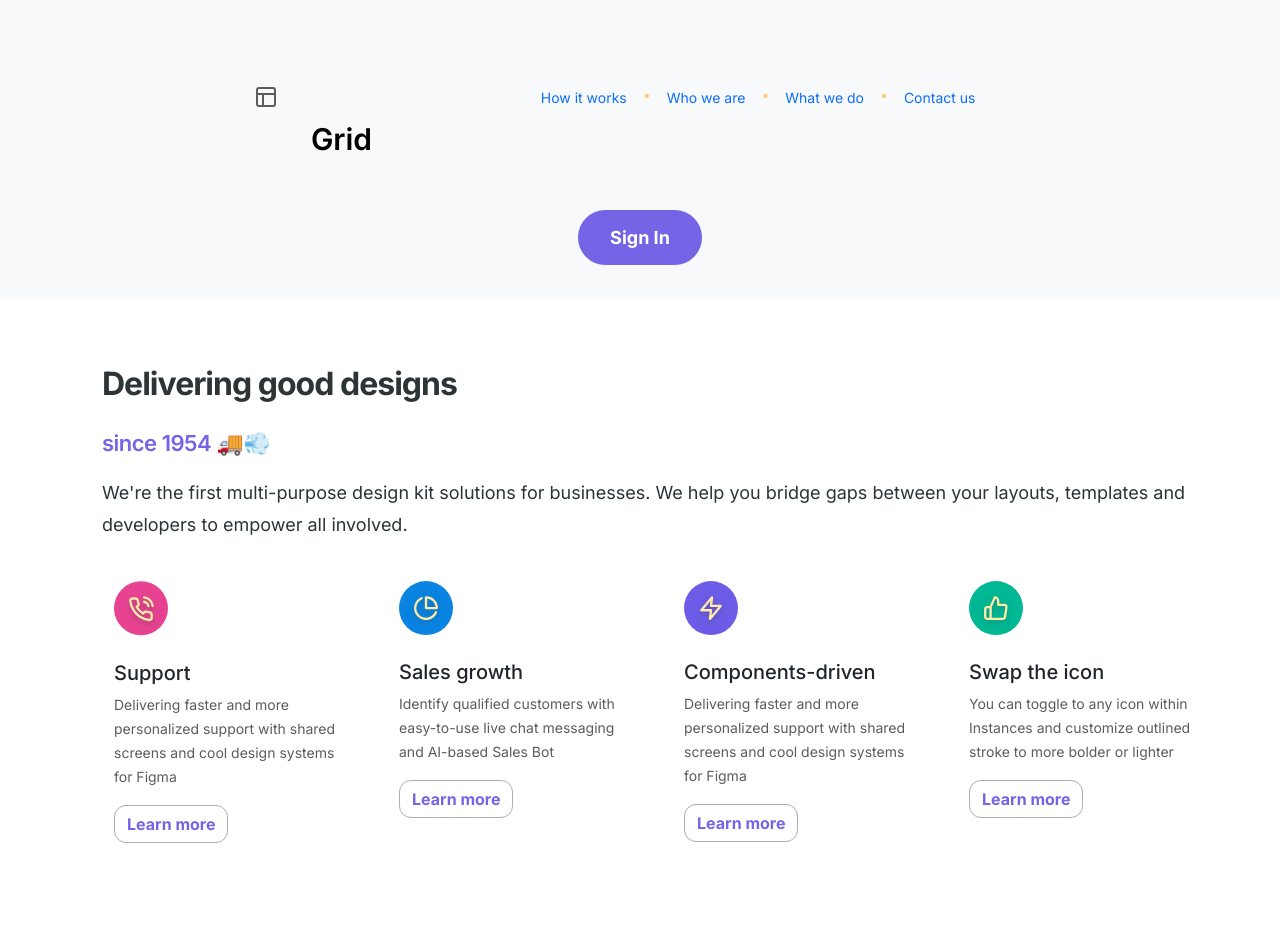
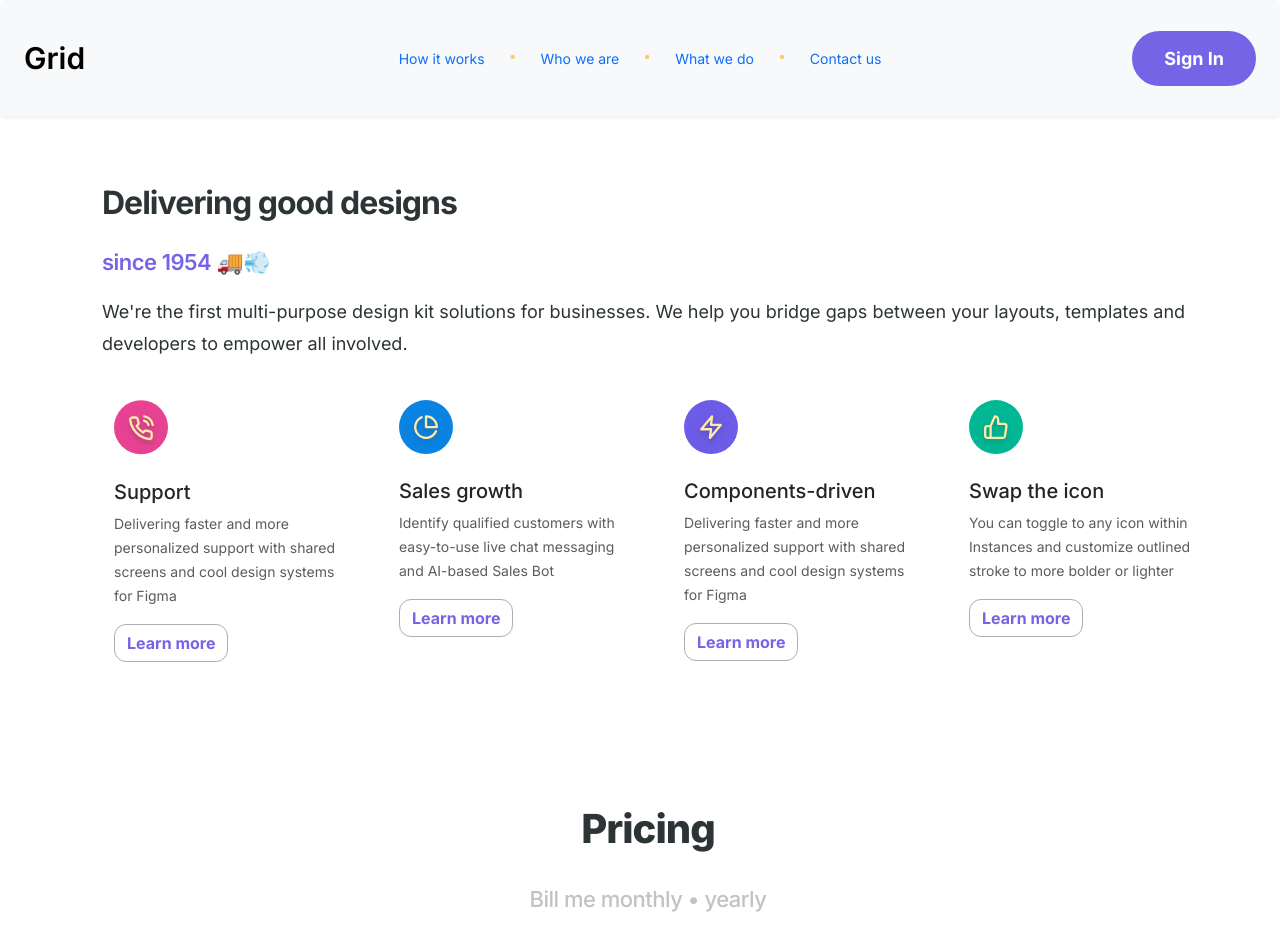
Before and after one commit to kezi9/Grid-Website, a website: page public/index.html in a window 1280 px wide. Shown: the top 926 px of the page. Drawn offline with nearby package versions, Linux system fonts and the light colour scheme.

Commit message:
Navbar Updated
not solved : icon disappear, mobile responsive .col-8 display not working.

```diff
--- a/public/index.html
+++ b/public/index.html
@@ -26,51 +26,52 @@
 <body>
     <!-- Main Nav -->
     <header>
-        <nav class="navbar navbar-expand-lg bg-body-tertiary">
-            <div class="container-fluid text-center navContainer justify-content-center">
-                <div class="row">
-                    <div class="col p-4">
-                        <a class="p-4 navbar-brand logoname" href="#">
-                            <button class="p-4 navbar-toggler navbarburger" type="button" data-bs-toggle="collapse"
+        <nav class="navbar navbar-expand-lg bg-body-tertiary shadow-sm bg-body-tertiary rounded">
+            <div class="container-fluid navContainer justify-content-center">
+                <div class="row w-100">
+                    <div class="col d-flex align-items-center justify-content-start">
+                        <a class="navbar-brand logoname d-flex align-items-center" href="#">
+                            <button class="navbar-toggler navbarburger" type="button" data-bs-toggle="collapse"
                                 data-bs-target="#navbarText" aria-controls="navbarText" aria-expanded="false"
                                 aria-label="Toggle navigation">
                                 <span class="navbar-toggler-icon"></span>
                             </button>
-                            <svg class="gridlogo" width="40" height="40" viewBox="0 0 40 40" fill="none"
+                            <svg width="70" height="64" viewBox="0 0 70 64" fill="none"
                                 xmlns="http://www.w3.org/2000/svg">
                                 <path
-                                    d="M27 11H13C11.8954 11 11 11.8954 11 13V27C11 28.1046 11.8954 29 13 29H27C28.1046 29 29 28.1046 29 27V13C29 11.8954 28.1046 11 27 11Z"
-                                    stroke="#5C5C5C" stroke-width="2" stroke-linecap="round" stroke-linejoin="round" />
-                                <path d="M11 17H29" stroke="#5C5C5C" stroke-width="2" stroke-linecap="round"
+                                    d="M47.25 17.6H22.75C20.817 17.6 19.25 19.0327 19.25 20.8V43.2C19.25 44.9673 20.817 46.4 22.75 46.4H47.25C49.183 46.4 50.75 44.9673 50.75 43.2V20.8C50.75 19.0327 49.183 17.6 47.25 17.6Z"
+                                    stroke="#6C5CE7" stroke-width="3.5" stroke-linecap="round"
                                     stroke-linejoin="round" />
-                                <path d="M17 29V17" stroke="#5C5C5C" stroke-width="2" stroke-linecap="round"
+                                <path d="M19.25 27.2H50.75" stroke="#6C5CE7" stroke-width="3.5" stroke-linecap="round"
+                                    stroke-linejoin="round" />
+                                <path d="M29.75 46.4V27.2" stroke="#6C5CE7" stroke-width="3.5" stroke-linecap="round"
                                     stroke-linejoin="round" />
                             </svg>
-                            Grid
+                            <span> Grid</span>
                         </a>
                     </div>
-                    <div class="col-8 p-4">
-                        <div class="collapse navbar-collapse" id="navbarText">
-                            <ul class="nav justify-content-center">
+                    <div class="col-8 d-flex align-items-center justify-content-center" id="navbarCol">
+                        <div class="collapse navbar-collapse justify-content-center" id="navbarText">
+                            <ul class="nav">
                                 <li class="nav-item">
                                     <a class="nav-link active" id="navone" aria-current="page" href="#">How it works</a>
                                 </li>
-                                <span id="dot">•</span>
+                                <span class="dot mx-2">•</span>
                                 <li class="nav-item">
                                     <a class="nav-link" href="#">Who we are</a>
                                 </li>
-                                <span id="dot">•</span>
+                                <span class="dot mx-2">•</span>
                                 <li class="nav-item">
                                     <a class="nav-link" href="#">What we do</a>
                                 </li>
-                                <span id="dot">•</span>
+                                <span class="dot mx-2">•</span>
                                 <li class="nav-item">
                                     <a class="nav-link" aria-disabled="true">Contact us</a>
                                 </li>
                             </ul>
                         </div>
                     </div>
-                    <div class="col p-4">
+                    <div class="col d-flex align-items-center justify-content-end">
                         <button class="btn btn-primary button btn-regular" type="button">Sign In</button>
                     </div>
                 </div>
@@ -141,15 +142,18 @@
                     <!-- Sales growth -->
                     <div class="col-sm-6 col-lg-3 col-md-6">
                         <div class="card h-100 flex-wrap">
-                        <svg width="70" height="71" viewBox="0 0 70 71" fill="none" xmlns="http://www.w3.org/2000/svg">
+                            <svg width="70" height="71" viewBox="0 0 70 71" fill="none"
+                                xmlns="http://www.w3.org/2000/svg">
                                 <rect width="70" height="70" rx="35" fill="#0984E3" />
                                 <g filter="url(#filter0_dd_164_107372)">
                                     <path
                                         d="M47.8946 40.446C47.0039 42.5523 45.6109 44.4083 43.8372 45.8518C42.0635 47.2953 39.9632 48.2824 37.72 48.7267C35.4767 49.171 33.1588 49.059 30.9688 48.4005C28.7788 47.742 26.7834 46.5571 25.1572 44.9493C23.5309 43.3415 22.3233 41.3598 21.6399 39.1775C20.9564 36.9952 20.818 34.6787 21.2366 32.4305C21.6553 30.1823 22.6183 28.0709 24.0414 26.2808C25.4646 24.4908 27.3046 23.0766 29.4006 22.162"
-                                    stroke="#FFEAA7" stroke-width="3" stroke-linecap="round" stroke-linejoin="round" />
+                                        stroke="#FFEAA7" stroke-width="3" stroke-linecap="round"
+                                        stroke-linejoin="round" />
                                     <path
                                         d="M49.0005 35C49.0005 33.1615 48.6384 31.341 47.9349 29.6424C47.2313 27.9439 46.2001 26.4005 44.9 25.1005C43.6 23.8005 42.0567 22.7693 40.3581 22.0657C38.6596 21.3621 36.8391 21 35.0005 21V35H49.0005Z"
-                                    stroke="#FFEAA7" stroke-width="3" stroke-linecap="round" stroke-linejoin="round" />
+                                        stroke="#FFEAA7" stroke-width="3" stroke-linecap="round"
+                                        stroke-linejoin="round" />
                                 </g>
                                 <defs>
                                     <filter id="filter0_dd_164_107372" x="-9" y="-5" width="88" height="88"
@@ -178,7 +182,8 @@
                             </svg>
                             <div class="card-body">
                                 <h5 class="card-title">Sales growth</h5>
-                            <p class="card-text card-paragraph">Identify qualified customers with easy-to-use live chat
+                                <p class="card-text card-paragraph">Identify qualified customers with easy-to-use live
+                                    chat
                                     messaging and AI-based Sales Bot</p>
                                 <a href="#" class="btn btn-primary">Learn more</a>
                             </div>
@@ -187,7 +192,8 @@
                     <!-- Components-driven -->
                     <div class="col-sm-6 col-lg-3 col-md-6">
                         <div class="card h-100 flex-wrap">
-                        <svg width="70" height="71" viewBox="0 0 70 71" fill="none" xmlns="http://www.w3.org/2000/svg">
+                            <svg width="70" height="71" viewBox="0 0 70 71" fill="none"
+                                xmlns="http://www.w3.org/2000/svg">
                                 <rect width="70" height="70" rx="35" fill="#6C5CE7" />
                                 <g filter="url(#filter0_dd_164_107372)">
                                     <path d="M36.4 21L22.4 37.8H35L33.6 49L47.6 32.2H35L36.4 21Z" stroke="#FFEAA7"
@@ -229,12 +235,14 @@
                     <!-- Swap the icon -->
                     <div class="col-sm-6 col-lg-3 col-md-6">
                         <div class="card h-100 flex-wrap">
-                        <svg width="70" height="71" viewBox="0 0 70 71" fill="none" xmlns="http://www.w3.org/2000/svg">
+                            <svg width="70" height="71" viewBox="0 0 70 71" fill="none"
+                                xmlns="http://www.w3.org/2000/svg">
                                 <rect width="70" height="70" rx="35" fill="#00B894" />
                                 <g filter="url(#filter0_dd_164_107372)">
                                     <path
                                         d="M28 49H23.8C23.0574 49 22.3452 48.705 21.8201 48.1799C21.295 47.6548 21 46.9426 21 46.2V36.4C21 35.6574 21.295 34.9452 21.8201 34.4201C22.3452 33.895 23.0574 33.6 23.8 33.6H28M37.8 30.8V25.2C37.8 24.0861 37.3575 23.0178 36.5698 22.2302C35.7822 21.4425 34.7139 21 33.6 21L28 33.6V49H43.792C44.4673 49.0076 45.1225 48.771 45.6371 48.3336C46.1516 47.8962 46.4907 47.2877 46.592 46.62L48.524 34.02C48.5849 33.6187 48.5578 33.209 48.4447 32.8192C48.3315 32.4293 48.1349 32.0688 47.8686 31.7625C47.6023 31.4562 47.2725 31.2115 46.9022 31.0453C46.5319 30.8791 46.1299 30.7954 45.724 30.8H37.8Z"
-                                    stroke="#FFEAA7" stroke-width="3" stroke-linecap="round" stroke-linejoin="round" />
+                                        stroke="#FFEAA7" stroke-width="3" stroke-linecap="round"
+                                        stroke-linejoin="round" />
                                 </g>
                                 <defs>
                                     <filter id="filter0_dd_164_107372" x="-9" y="-5" width="88" height="88"
--- a/src/scss/style.scss
+++ b/src/scss/style.scss
@@ -27,18 +27,18 @@ body {
 }
 
 // HEADER
-.navContainer {
+.navbar .navContainer {
     width: 100%;
-    height: auto;
+    height: 100px;
 }
 
 .logoname {
-    width: 15%;
+    width: 20%;
     font-weight: 600;
     font-size: 30px;
 }
 
-#dot {
+.dot {
     color: #FDCB6E;
     margin: 5px 0;
 }
@@ -47,7 +47,7 @@ body {
     border: none;
 }
 
-.gridlogo {
+.navbar .gridlogo {
     display: none;
 }
 
@@ -318,8 +318,9 @@ textarea#inputmessage:focus,
 
     // Header
     // Main Nav
-    .gridlogo {
-        display: flex;
+    .navbar .gridlogo {
+        display: inline;
+        vertical-align: middle;
     }
 
     .navbar .col-8 {
```
Also changed, not shown: public/assets/css/style.css, 1 other file. Lines whose indentation alone changed are shown as unchanged.
